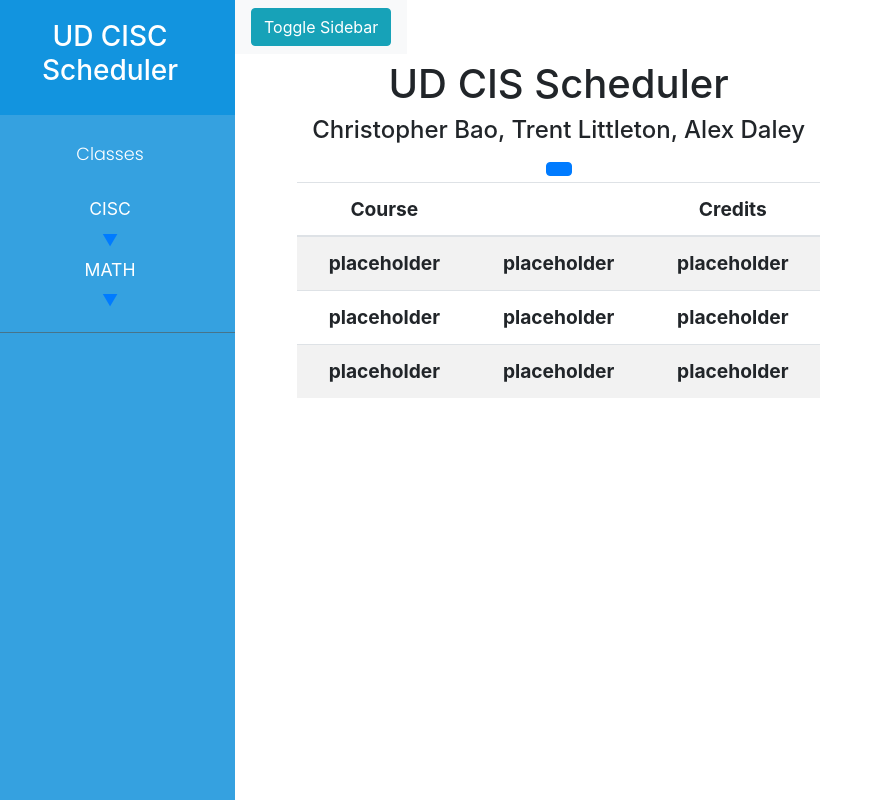
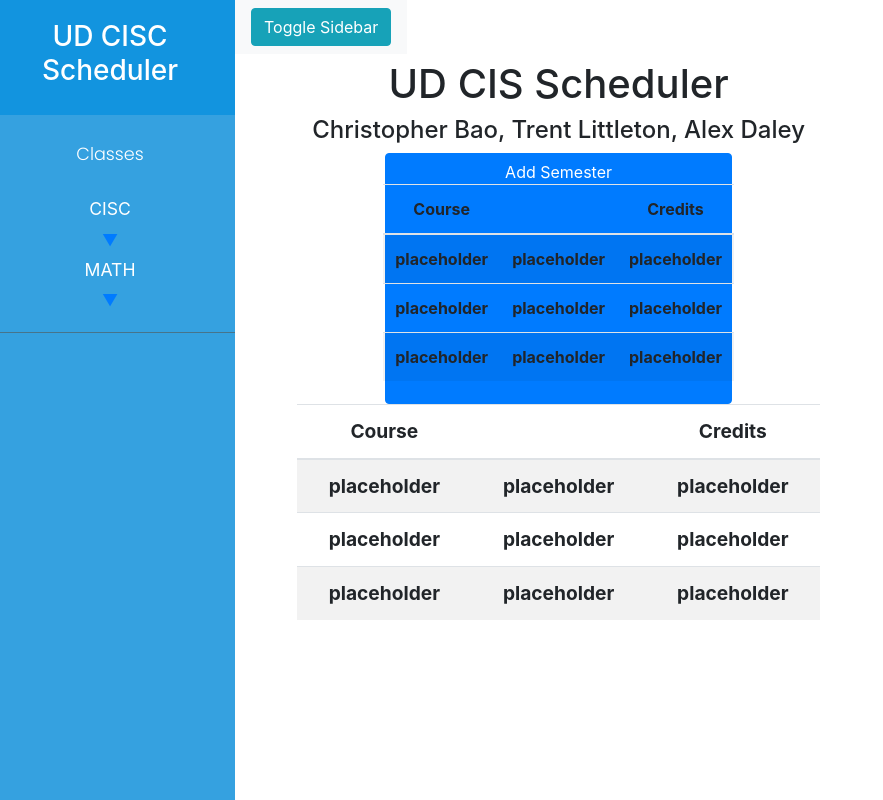
Before and after one commit to UD-CISC275-F21/ud-cis-scheduler-team-19, a React (Create React App) app: page / in a window 1280 px wide. Shown: the top 800 px of the page, without its empty margins (0-883 px from the left). Built offline with nearby package versions, Linux system fonts and the light colour scheme.

Commit message:
Functionality to addsemester

```diff
--- a/src/components/Sidebar.tsx
+++ b/src/components/Sidebar.tsx
@@ -133,7 +133,10 @@
                     <div className="main">
                         <h1>UD CIS Scheduler</h1>
                         <h4>Christopher Bao, Trent Littleton, Alex Daley</h4>
-                        <Button type="button" id="addsemesterbtn"></Button>
+                        <Button type="button" id="addsemesterbtn">
+                            Add Semester
+                        <SemesterTable></SemesterTable>
+                        </Button>
                         <SemesterTable></SemesterTable>
                     </div>
                 </Row>
```
